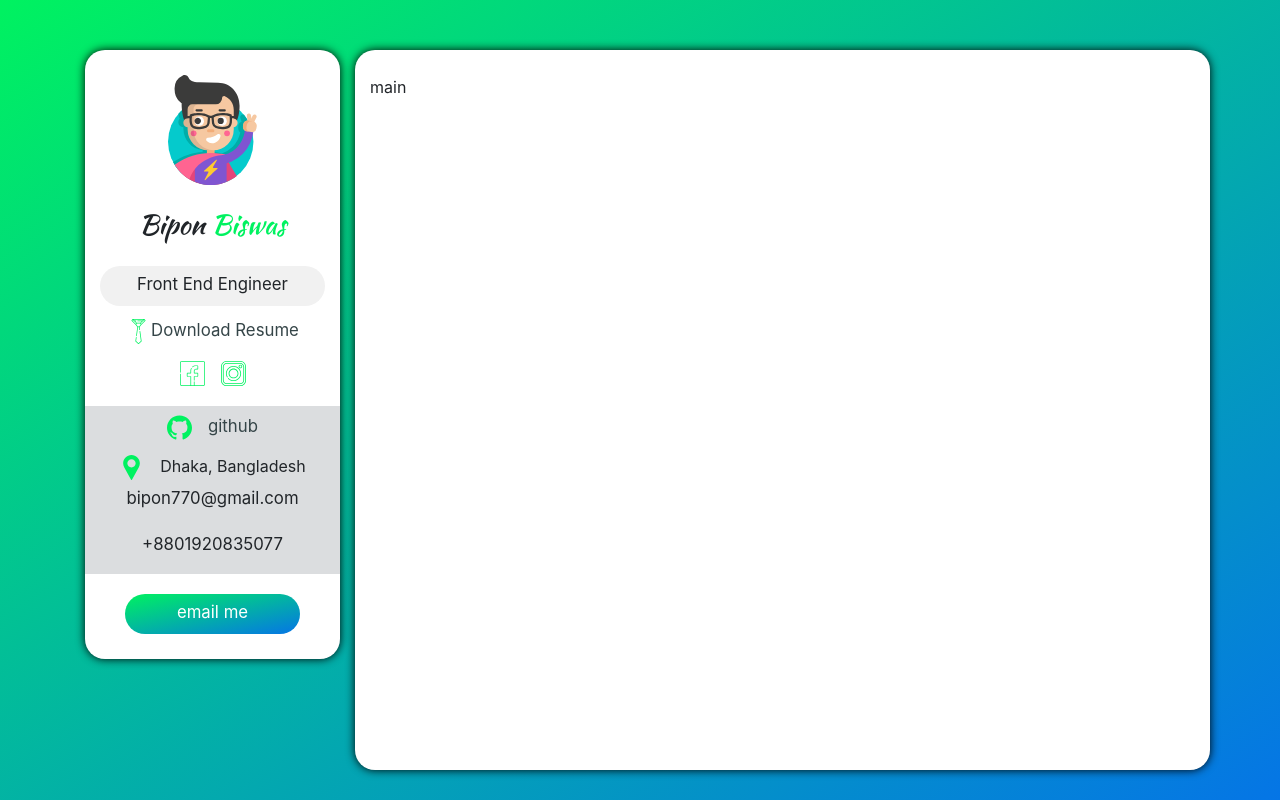
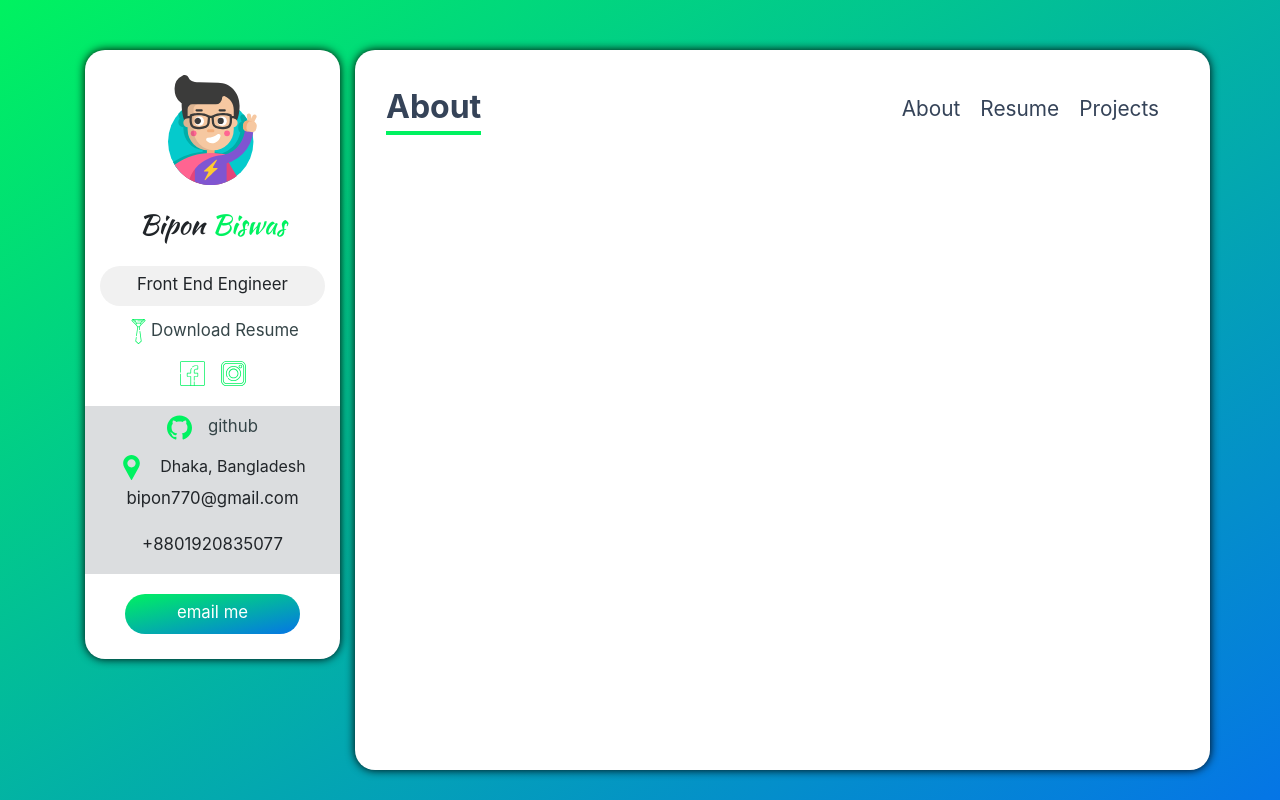
Before and after one commit to bipon68/me-react-portfolio2, a React (Create React App) app: page / in a window 1280 px wide. Built offline with nearby package versions, Linux system fonts and the light colour scheme.

Commit message:
#3 navbar design

```diff
--- a/src/App.js
+++ b/src/App.js
@@ -1,4 +1,5 @@
 import React from 'react';
+import Navbar from './components/Navbar';
 import Sidebar from './components/Sidebar'
 
 function App() {
@@ -12,7 +13,7 @@ function App() {
             </div>
           </div>
           <div className="col-lg-9 app__main-content">
-            main
+            <Navbar />
           </div>
         </div>
       </div>
--- /dev/null
+++ b/src/components/Navbar.js
@@ -0,0 +1,18 @@
+import React from 'react'
+
+const Navbar = () => {
+    return (
+        <div className="navbar">
+            <div className="navbar__active">
+                About
+            </div>
+            <div className="navbar__items">
+                <div className="navbar__item">About</div>
+                <div className="navbar__item">Resume</div>
+                <div className="navbar__item">Projects</div>
+            </div>
+        </div>
+    )
+}
+
+export default Navbar;
--- a/src/components/Sidebar.js
+++ b/src/components/Sidebar.js
@@ -29,16 +29,16 @@ const Sidebar = () => {
         </div>
       </a>
       <figure className="sidebar__social-icons my-2">
-        <a href="">
+        <a href="!#">
           <img src={facebook} alt="facebook" className="sidebar__icon mr-3" />
         </a>
-        <a href="">
+        <a href="!#">
           <img src={instagram} alt="instagram" className="sidebar__icon" />
         </a>
       </figure>
       <div className="sidebar__contact">
         <div className="sidebar__item sidebar__github">
-          <a href="">
+          <a href="!#">
             <img src={github} alt="github" className="sidebar__icon mr-3" />
             github
           </a>
--- a/src/index.css
+++ b/src/index.css
@@ -110,3 +110,33 @@ a:hover {
         margin: 30px 0;
     }
 }
+
+
+
+/* navbar */
+
+.navbar__items {
+    display: flex;
+}
+
+.navbar__active {
+    font-size: 2rem;
+    font-weight: 700;
+    color: #354358;
+    border-bottom: 4px solid #00F260;
+}
+
+.navbar__item {
+    margin-right: 20px;
+    text-decoration: none;
+    color: #354358;
+    font-size: 1.3rem;
+    cursor: pointer;
+}
+
+.navbar__item:hover {
+    background: -webkit-linear-gradient(#00F260, #0575E6);
+    background-clip: text;
+    -webkit-background-clip: text;
+    -webkit-text-fill-color: transparent
+}
```
Also changed, not shown: 1 other file (tests, documents, lock files or other folders).
